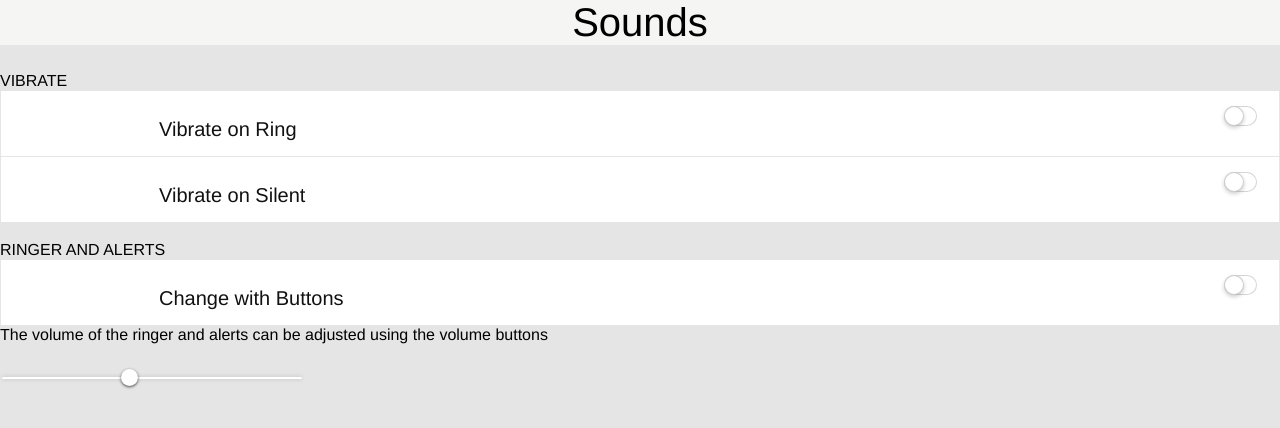
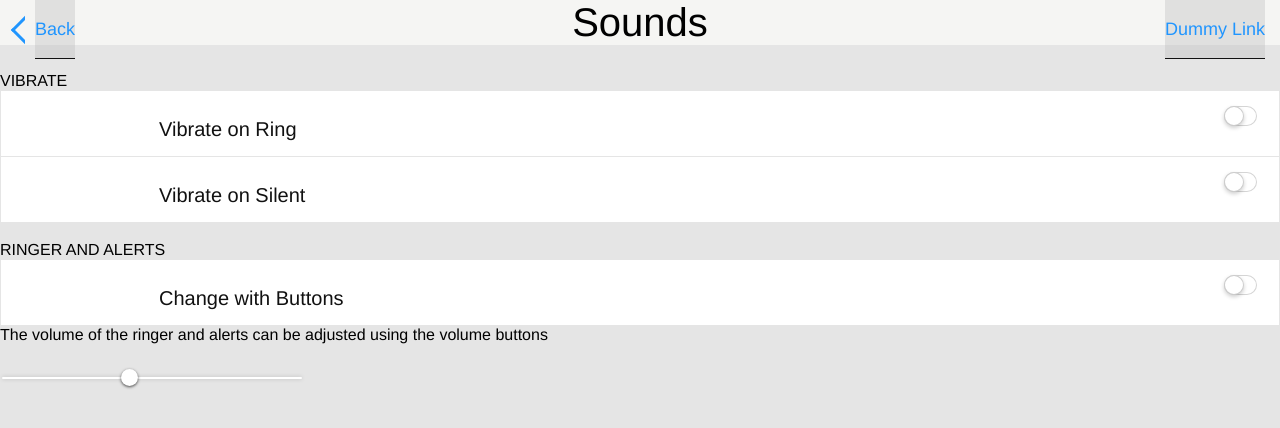
Before and after one commit to boffnoff/boffnoff.github.com, a Jekyll site: the page beta/sounds.html, which Jekyll copies as it is, in a window 1280 px wide. Shown: the top 428 px of the page. Built offline with Jekyll 4.4.1, drawn with Linux system fonts in a browser that asks for light colours.

Commit message:
added links to sounds.html

```diff
--- a/beta/sounds.html
+++ b/beta/sounds.html
@@ -17,6 +17,9 @@
 <body>
 
     <h1 align="center">Sounds</h1>
+
+    <header><span class="left" style="position:fixed";><a href="index.html">Back</a></span>
+            <span class="right" style="position:fixed";><a href="#">Dummy Link</a></span></header>
 
 <div class="container">
 
```
